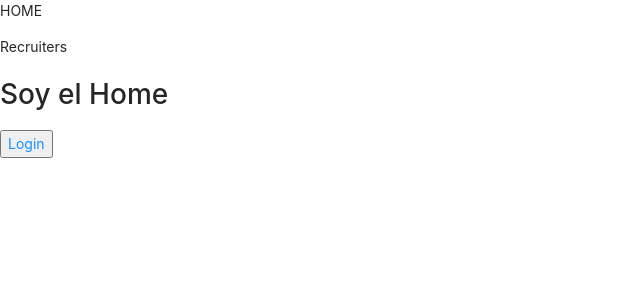
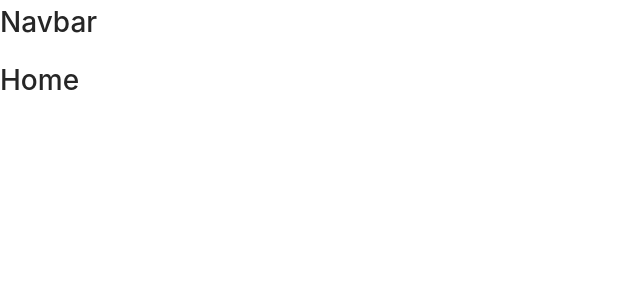
Before and after one commit to ivan-cardoso/bumeran-selecta, a React (Create React App) app: page /home in a window 1280 px wide. Shown: the top 300 px of the page, without its empty margins (0-640 px from the left). Built offline with nearby package versions, Linux system fonts and the light colour scheme.

Commit message:
litle change

```diff
--- a/src/App.jsx
+++ b/src/App.jsx
@@ -9,7 +9,6 @@ import Recruiter from "./components/RecruiterForm/Recruiter";
 function App() {
   return (
     <div>
-      <NavBar />
       <Switch>
         <Route exact path='/home' component={Home} />
         <Route exact path='/login' component={Login} />
--- a/src/components/Home/Index.jsx
+++ b/src/components/Home/Index.jsx
@@ -1,14 +1,17 @@
 import React from 'react'
 import style from './index.module.css'
 import { Link } from 'react-router-dom'
+import NavBar from '../Navbar/Index'
 
 const Home = () => {
   return (
-    <div>
-      <h1>Soy el Home</h1>
-      <Link to='/login'>
-        <button>Login</button>
-      </Link>
+    <div className='container'>
+      <div className={style.navbar}>
+        <h1>Navbar</h1>
+      </div>
+      <div className={style.home}>
+        <h1>Home</h1>
+      </div>
     </div>
   )
 }
```
